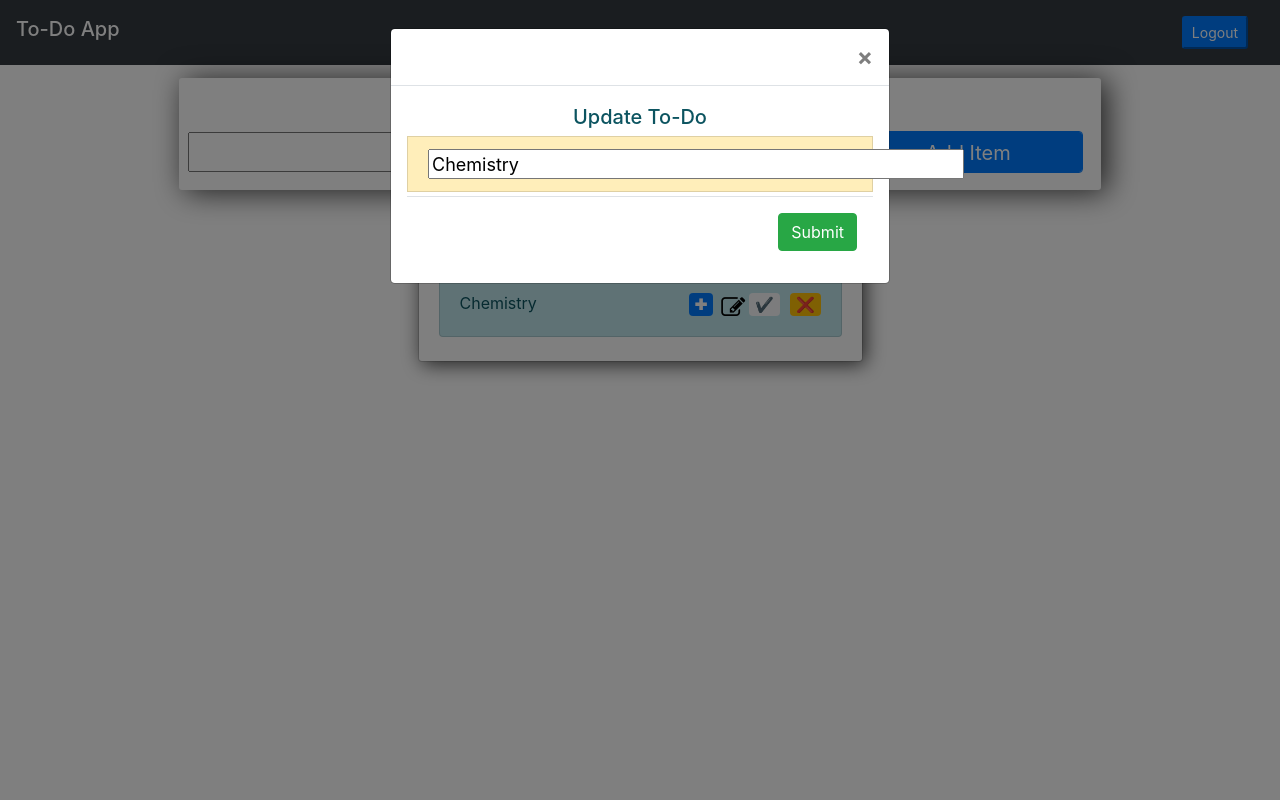
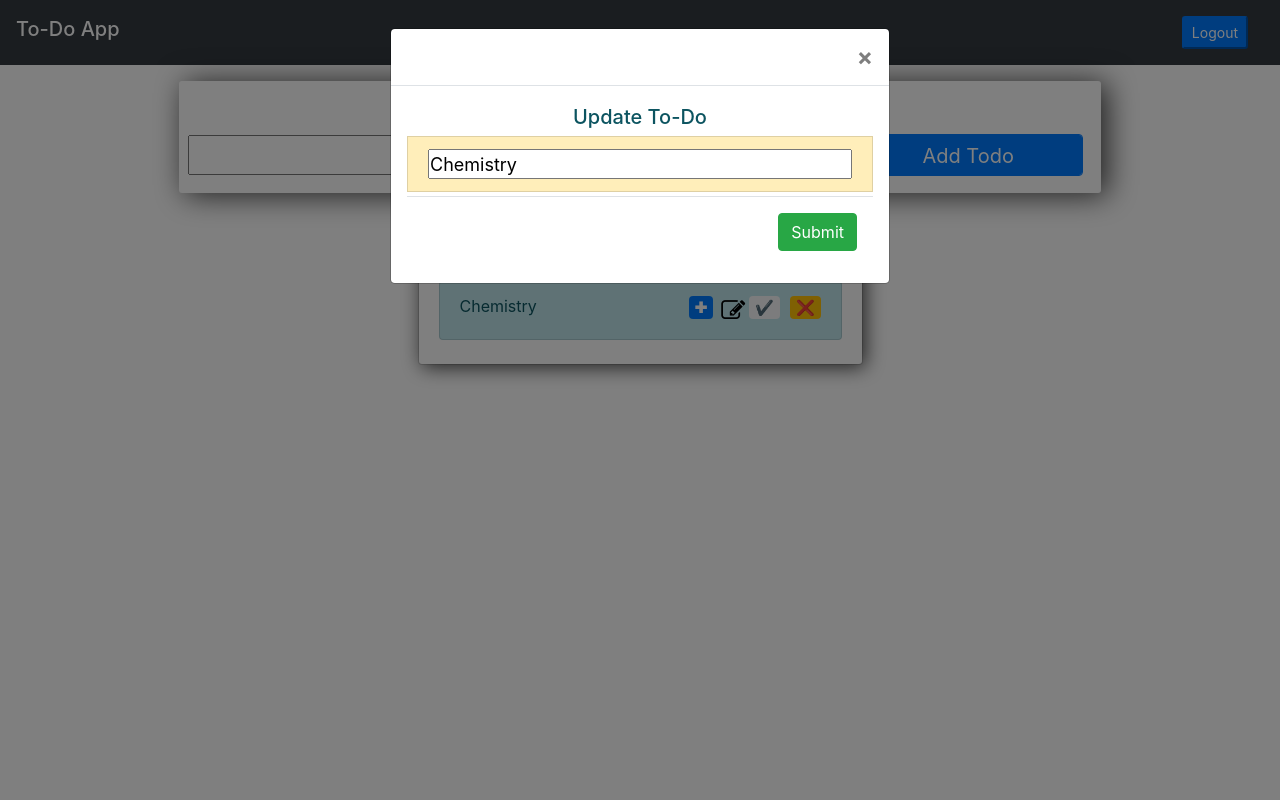
Before and after one commit to Gokulancv10/InternTask, a Django app: page / in a window 1280 px wide, after a click that opens the changed part. Run offline with Django 3.2, Linux system fonts and the light colour scheme; a user stored in the database is signed in; data comes from the database, SQL or seed files in the repository; both versions use the stored data as it was after the commit; some libraries are stand-ins or nearby versions.

Commit message:
Updated add new task input in pop-up form.
- removed unrelated content in main.css.

```diff
--- a/static/css/main.css
+++ b/static/css/main.css
@@ -1,3 +1,8 @@
+* {
+    padding: 0;
+    margin: 0;
+}
+
 #id_title {
     width: 300%;
     padding: 6px 20px;
@@ -6,11 +11,20 @@
     height: 40px;
 }
 
+#update_modal {
+    font-size: 24px;
+    color: black;
+}
+
 #addItem {
     width: 20%;
     padding: 6px 20px;
     margin: 8px 3px;
     height: 40px;
+}
+
+#addTaskinput {
+    width: 90%;
 }
 
 #row {
@@ -24,10 +38,6 @@
     font-size: 20px;
 }
 
-.submit {
-	background-color: #6BA3E8;
-}
-
 .center-column {
     width: 83%;
     margin: 10px auto;
@@ -36,10 +46,6 @@
     box-shadow: 6px 2px 30px 0px rgba(0, 0, 0, 0.75);
     position: relative;
     justify-content: center;
-}
-
-a:link {
-	color: white;
 }
 
 .card-body {
@@ -52,29 +58,6 @@ hr {
     border-top: .5px solid black;
 }
 
-#id_completed {
-	border: 2px solid black;
-}
-
-.item-row {
-	background-color: #906abd;
-	margin: 10px;
-	padding: 10px;
-	border-radius: 3px;
-	color: #fff;
-	font-size: 16px;
-	box-shadow: 0px -1px 10px -4px rgba(0, 0, 0, 0.75);
-}
-
-.btn-danger {
-	background-color: #ffae19;
-	border-color: #e59400;
-}
-
-.user {
-	color: white;
-}
-
 h3,
 h4,
 h2,
@@ -82,35 +65,20 @@ h5 {
     text-align: center;
 }
 
-.update_todo {
-	margin: 0 auto;
-	float: none;
-	width: 70%;
-	text-align: center;
-	justify-content: center;
-}
-
-.container {
-	margin-top: 1%;
-}
-
-form #form-create {
-	text-align: center;
-}
-
 .page-link {
+    font-size: 15px;
     border: 0.5px solid #3058f4;
     border-radius: 2px;
 }
 
-#update_todo,
-#update_task {
+#update_task_list,
+#update_todo_list {
+    width: 100%
+}
+
+#update_todoinp,
+#update_taskinp {
     font-size: large;
     height: 30px;
+    width: 100%;
 }
-
-#update_task_list,
-#update_todo_list {
-	max-width: max-content;
-	/* justify-content: center; */
-}
--- a/todo/templates/todo/completed_items.html
+++ b/todo/templates/todo/completed_items.html
@@ -25,7 +25,9 @@
                                         <div class="float-right">
                                             <h5>
                                                 <a class="badge badge-warning ml-1 mr-1"
-                                                    href="{% url 'delete_task' j.id %}">❌</a>
+                                                    href="{% url 'delete_task' j.id %}">
+                                                    ❌
+                                                </a>
                                             </h5>
                                         </div>
                                     </li>
--- a/todo/templates/todo/index.html
+++ b/todo/templates/todo/index.html
@@ -10,7 +10,7 @@
 	<link rel="stylesheet" type="text/css" href="{% static '/css/main.css' %}">
 	<link rel="stylesheet" type="text/css" href="{% static '/css/fontawesome.css' %}">
 
-	<meta name="viewport" content="width=device-width, initial-scale=1, shrink-to-fit=no">
+	<meta name="viewport" content="width=device-width", initial-scale=1, shrink-to-fit="no">
 
 	<script src="{% static 'js/bootstrap.min.js' %}"></script>
 	<script type="text/javascript" src="{% static 'js/bsmodal.js' %}"></script>
@@ -41,7 +41,7 @@
         {% endif %}
 	</nav>
 
-	<div class='container'>
+	<div class='container mt-3'>
 		{% block content %}
 		{% endblock %}
 	</div>
--- a/todo/templates/todo/main.html
+++ b/todo/templates/todo/main.html
@@ -8,7 +8,7 @@
         <div class="input-group-append">
             {{ todo_form.title }}
             <button type="submit" class="form-control btn btn-primary mr-sm-2" id="addTodobtn">
-                Add Item
+                Add Todo
             </button>
         </div>
     </form>
@@ -40,8 +40,7 @@
                         <div class="float-right">
                             <!-- Button trigger modal for update todo-->
                             <a class="fa fa-edit mt-1 ml-1 mr-1" href="{% url 'update_todo' i.id %}"
-                                data-toggle="modal" data-target="#updateTodoModal_{{ i.id }}" style="font-size:24px;color:black;">
-                                <!-- <i class="fa fa-edit"></i> -->
+                                data-toggle="modal" data-target="#updateTodoModal_{{ i.id }}" id="update_modal">
                             </a>
                             <!-- Update Todo Modal for updating Todo Items -->
                             <div class="modal fade" id="updateTodoModal_{{ i.id }}" tabindex="-1" role="dialog"
@@ -58,19 +57,20 @@
                                             <form action="{% url 'update_todo' i.id %}" method="POST">
                                                 {% csrf_token %}
                                                 <li class="list-group-item list-group-item-warning mb-1" id="update_todo_list">
-                                                    <input type="text" value="{{ i.title }}" name="title" id="update_todo" size="40"/>
+                                                    <input type="text" value="{{ i.title }}" name="title" id="update_todoinp" />
                                                 </li>
 
                                                 {% if i.tasks.all %}
                                                     <hr>
                                                     <h5 class="modal-title mb-1" id="task-title">
-                                                        Update Task Item{{ i.tasks.count|pluralize }}</h5>
+                                                        Update Task Item{{ i.tasks.count|pluralize }}
+                                                    </h5>
                                                 {% endif %}
 
                                                 {% for j in i.tasks.all %}
                                                     <li class="list-group-item list-group-item-dark mb-1" id="update_task_list">
                                                         <input class="mb-1" type="text" value="{{ j.heading }}" name="heading_{{ j.id }}"
-                                                        id="update_task" size="40"/>
+                                                        id="update_taskinp" />
                                                     </li>
                                                 {% endfor %}
                                                 <div class="modal-footer">
@@ -84,10 +84,12 @@
                         </div>
                         <div class="float-right">
                             <!-- Button trigger modal for adding tasks-->
-                            <h5><a class="badge badge-primary mr-1" href="{% url 'addTask' i.id %}"
-                                data-toggle="modal" data-target="#addnewTaskModal_{{ i.id }}" name="addTask">
-                                &#x271A;
-                            </a></h5>
+                            <h5>
+                                <a class="badge badge-primary mr-1" href="{% url 'addTask' i.id %}"
+                                    data-toggle="modal" data-target="#addnewTaskModal_{{ i.id }}" name="addTask">
+                                    &#x271A;
+                                </a>
+                            </h5>
                             <!-- Task Modal for adding tasks under todo items -->
                             <div class="modal fade" id="addnewTaskModal_{{ i.id }}" data-backdrop="static" tabindex="-1"
                                 role="dialog" aria-labelledby="staticBackdropLabel" aria-hidden="true">
@@ -106,7 +108,7 @@
                                                 {% csrf_token %}
 
                                                 <input type="text" class="form-group mb-2" id="addTaskinput"
-                                                    placeholder="Enter the task name.." size="58" name="heading">
+                                                    placeholder="Enter the task name.." name="heading">
 
                                                 <div class="modal-footer">
                                                     <button class="btn btn-success" type="submit">
@@ -139,9 +141,11 @@
                                                 &#10004;
                                             </a>
 
-                                            <!-- Delete Task Function -->
+                                            <!-- Delete Task -->
                                             <a class="badge badge-warning mt-1 mr-1"
-                                                href="{% url 'delete_task' j.id %}">❌</a>
+                                                href="{% url 'delete_task' j.id %}">
+                                                ❌
+                                            </a>
                                         </h5>
                                     </div>
                                 </li>
```
Also changed, not shown: db.sqlite3. Lines whose indentation alone changed are shown as unchanged.
